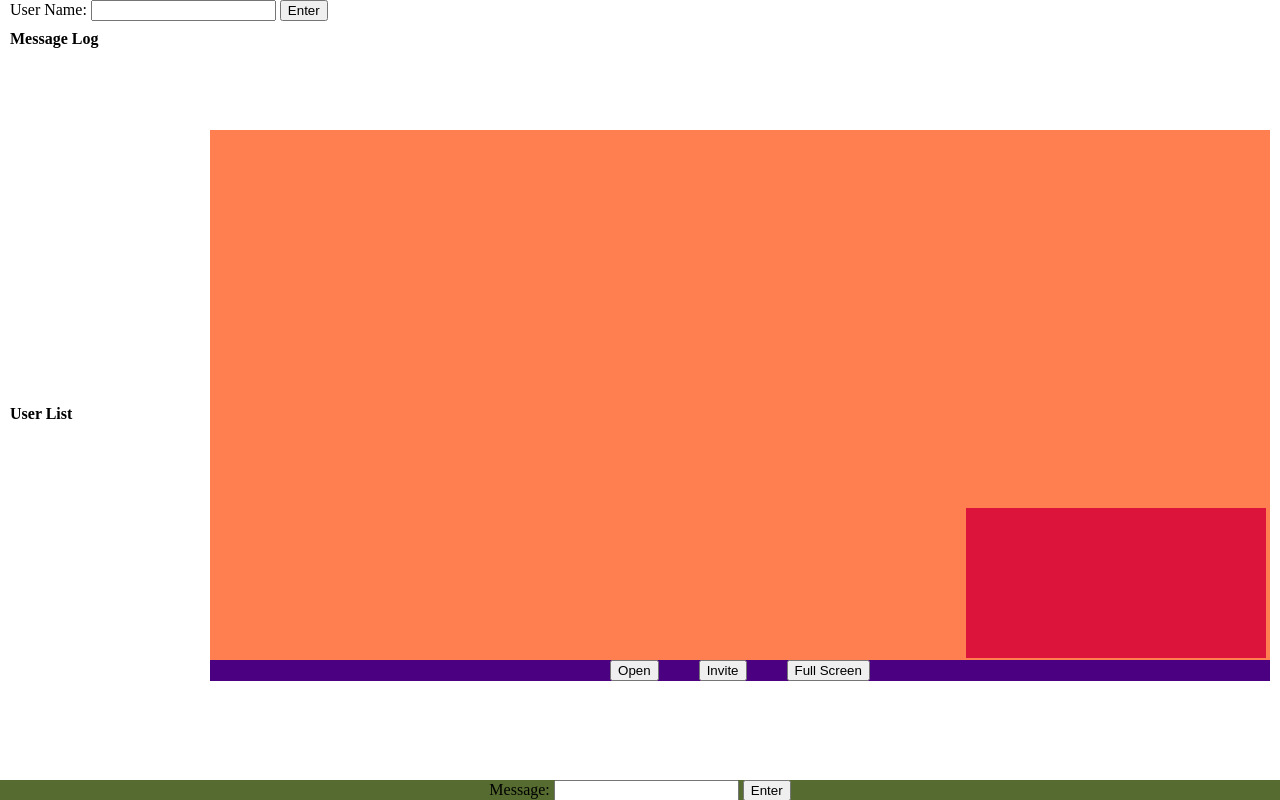
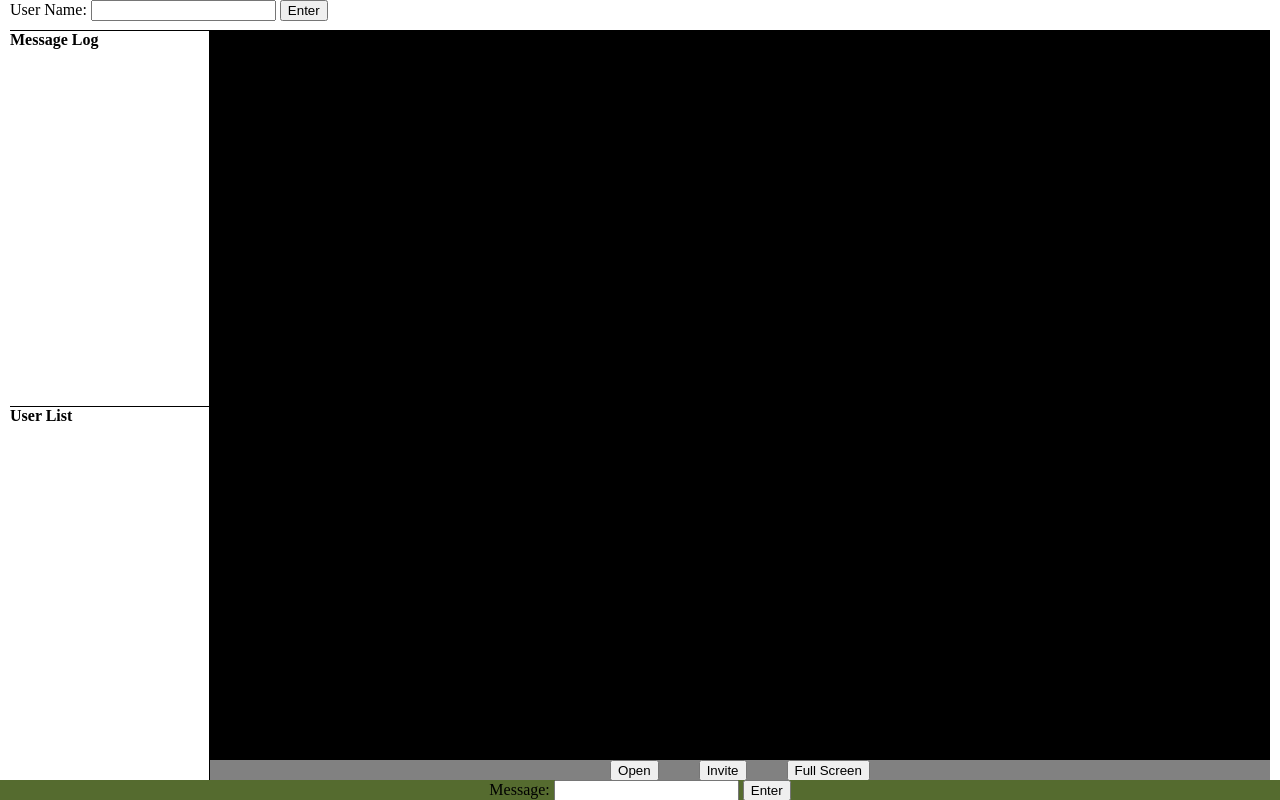
Before and after one commit to VirgiliaBeatrice/SignalingServer, a website with bundled scripts: page main.html in a window 1280 px wide. Built offline with nearby package versions, Linux system fonts and the light colour scheme; no server answers.

Commit message:
First demo version.

```diff
--- a/app_front.js
+++ b/app_front.js
@@ -74,13 +74,15 @@ $('button.btn#full_screen_btn').click(
       $('.overlay').css({"width": "100%", "position": "fixed"});
 
       $("div#video_elem").css({
-        "width": "100%"
+        "width": "100%",
+        "height": "100%"
       });
 
       $("div#ctrl_btns").css({
         "position": "fixed",
         "bottom": "0"
       });
+
     }
     else {
       console.info("Change to normal layout.");
--- a/chat.css
+++ b/chat.css
@@ -75,6 +75,7 @@ div#input_form > p, div#user_info > p {
 div#message, div#user_list {
     font-size: 16px;
     font-weight: bold;
+    border-right: 1px solid black;
 }
 
 
@@ -83,7 +84,12 @@ div#message, div#user_list {
     width: 100%;
     height: 30px;
     font-size: 16px;
+    border-bottom: 1px solid black;
     /*background: aquamarine;*/
+}
+
+#user_list {
+    border-top: 1px solid black;
 }
 
 #container {
@@ -108,18 +114,23 @@ div#message, div#user_list {
 }
 
 #video_frame {
+    display: flex;
     flex: 1;
-    display: block;
+    flex-direction: column;
+    justify-content: center;
     position: relative;
     margin-bottom: auto;
     margin-top: auto;
     width: auto;
-    background-color: indigo;
+    background-color: #818181;
     font-size: 0;
+    height: 100%;
 }
 
 #video_elem {
     position: relative;
+    display: flex;
+    height: 100%;
 }
 
 
@@ -139,18 +150,20 @@ div#message, div#user_list {
 #video_remote {
     position: relative;
     width: 100%;
-    height: 80%;
-    background-color: coral;
+    height: auto;
+    background-color: black;
+    margin: 0 auto;
 }
 
 #video_local {
     position: absolute;
     max-width: 320px;
     max-height: 180px;
-    bottom: 2px;
+    bottom: 4px;
     right: 4px;
-    background-color: crimson;
-    z-index: 10;
+    background-color: black;
+    z-index: 1;
+    /*box-shadow: 2px 2px 3px black;*/
 }
 
 #ctrl_btns {
```
